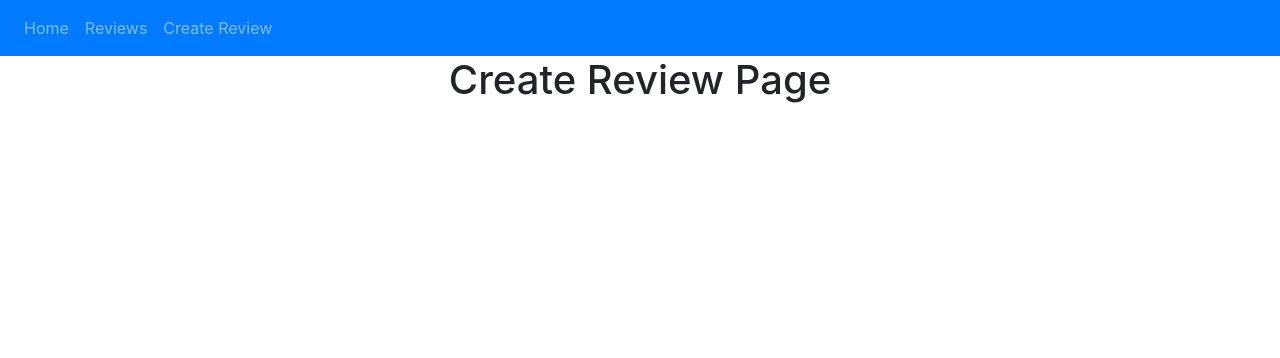
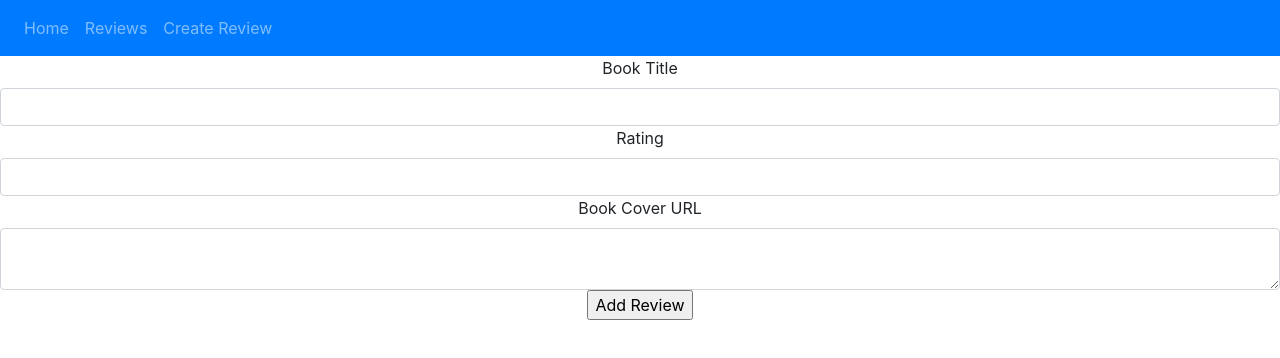
Before and after one commit to KlaudijaMedeksaite/ReactProject18Nov2019, a React (Create React App) app: page /createReview in a window 1280 px wide. Shown: the top 358 px of the page. Built offline with nearby package versions, Linux system fonts and the light colour scheme.

Commit message:
Display and add reviews added, add review not actually adding review

```diff
--- /dev/null
+++ b/src/components/book.js
@@ -0,0 +1,26 @@
+import React from 'react';
+import '../App.css';
+import Card from 'react-bootstrap/Card';
+
+class Book extends React.Component{
+    render()
+    {
+        return(
+            <div>
+                <Card>
+                    <Card.Header>{this.props.book.Title}
+                    </Card.Header>
+                    <Card.Body>
+                        <blockquote>
+                        <img src={this.props.book.Cover} width = "250" height = "350"></img>
+                        <footer className="blockquote-footer">
+                            {this.props.book.Rating}/5 Stars
+                        </footer>
+                        </blockquote>
+                    </Card.Body>
+                </Card>
+            </div>
+        )
+    }
+}
+export default Book;
--- a/src/components/books.js
+++ b/src/components/books.js
@@ -0,0 +1,14 @@
+import React from 'react';
+import Book from './book';
+
+class Books extends React.Component
+{
+    render()
+    {
+        return this.props.theBooks.map((book)=>{
+            return <Book key={book.bookID} book={book}></Book>
+        });
+    }
+}
+
+export default Books;
--- a/src/components/createRev.js
+++ b/src/components/createRev.js
@@ -1,15 +1,84 @@
 import React from 'react';
 import '../App.css';
 
-class Start extends React.Component {
+class CreateRev extends React.Component {
+  constructor(props){
+    super(props);
+
+    this.state = {Title:'',
+                  Rating:'',
+                  Cover:''};
+
+    //calling set methods
+    this.doChange = this.doChange.bind(this);
+    this.changeBookTitle = this.changeBookTitle.bind(this);
+    this.changeBookCover = this.changeBookCover.bind(this);
+    this.changeBookRating = this.changeBookRating.bind(this);
+  }
+
+  //methods setting title, cover pic and rating for book
+  changeBookTitle(e){
+    this.setState({Title: e.target.value});
+  }
+  changeBookCover(e){
+    this.setState({Cover: e.target.value});
+  }
+  changeBookRating(e){
+    this.setState({Rating: e.target.value});
+  }
+
+  doChange(e){
+    alert(this.status.Title + "      " + this.status.Rating + "       " + this.status.Cover);
+    e.preventDefault();
+    this.setState({Title:'',Rating:'', Cover:''})
+  }
+
+
   render(){
     return (
       <div className="App">
-          <h1> Create Review Page</h1>
-      </div>
+      <form onSubmit={this.doChange}>
+        <div>
+          <label>Book Title</label>
+          <input
+            type='text'
+            className='form-control'
+            value={this.state.Title}
+            onChange={this.changeBookTitle}
+          ></input>
+        </div>
+        <div>
+          <label>Rating </label>
+          <input
+            type='text'
+            className='form-control'
+            value={this.state.Rating}
+            onChange={this.changeBookRating}
+          ></input>
+        </div>
+        <div>
+          <label>Book Cover URL</label>
+         <textarea
+            row='3'
+            className='form-control'
+            value={this.state.Cover}
+            onChange={this.changeBookCover}
+          ></textarea>
+        </div>
+
+        <div>
+          <input
+          type="submit"
+          value="Add Review"
+          >
+          </input>
+        </div>
+
+      </form>
+    </div>
     );
   }
 
 }
 
-export default Start;
+export default CreateRev;
--- a/src/components/reviews.js
+++ b/src/components/reviews.js
@@ -1,15 +1,39 @@
 import React from 'react';
 import '../App.css';
+import Books from './books';
 
-class Start extends React.Component {
-  render(){
+class Reviews extends React.Component {
+  state = {
+    books: [
+    {
+    "Title": "Blue Moon by Lee Child",
+    "Rating": "4.5",
+    "BookID": "000000001",
+    "Type": "book",
+    "Cover": "https://www.easons.com/globalassets/books-of-the-month/no-1-bs_blue-moon.png"
+    },
+    {
+    "Title": "THE JOY OF BIG KNICKERS by Kate Garraway",
+    "Rating": "2.4",
+    "BookID": "000000002",
+    "Type": "book",
+    "Cover": "https://www.easons.com/globalassets/5637150827/all/books/biography-true-crime/biography/general-biography/97819112744902.jpg"
+    },
+    {
+    "Title": "WILL by Will Self ",
+    "Rating": "4.0",
+    "BookID": "000000003",
+    "Type": "book",
+    "Cover": "https://www.easons.com/globalassets/5637150827/all/books/biography-true-crime/biography/general-biography/9780670918614.jpg"
+    }]};
+
+    render() {
     return (
-      <div className="App">
-          <h1> Reviews Page</h1>
-      </div>
+    <div className="App">
+      <h1>Reviews</h1>
+    <Books theBooks={this.state.books}></Books>
+    </div>
     );
   }
-
-}
-
-export default Start;
+  }
+  export default Reviews;
```
